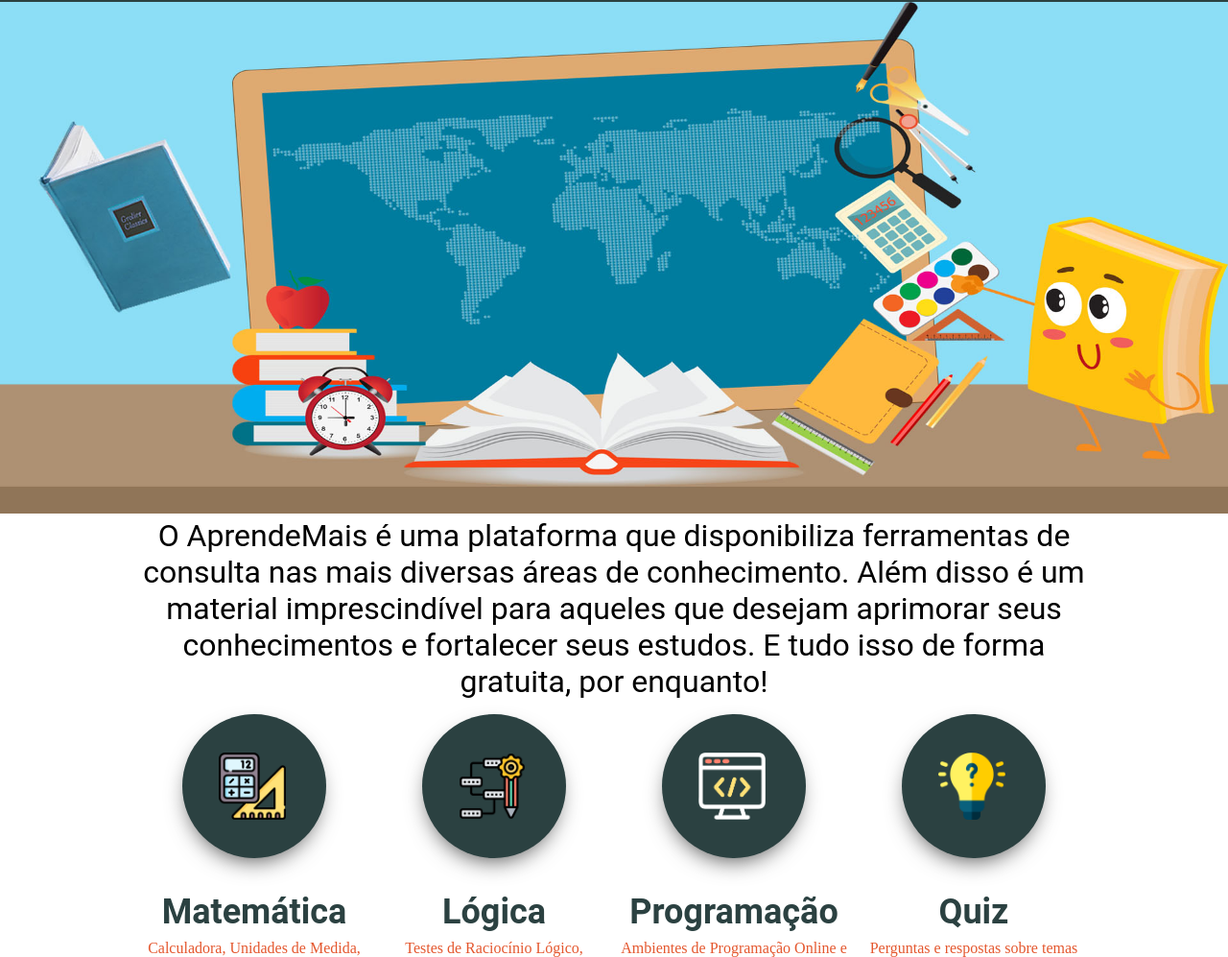
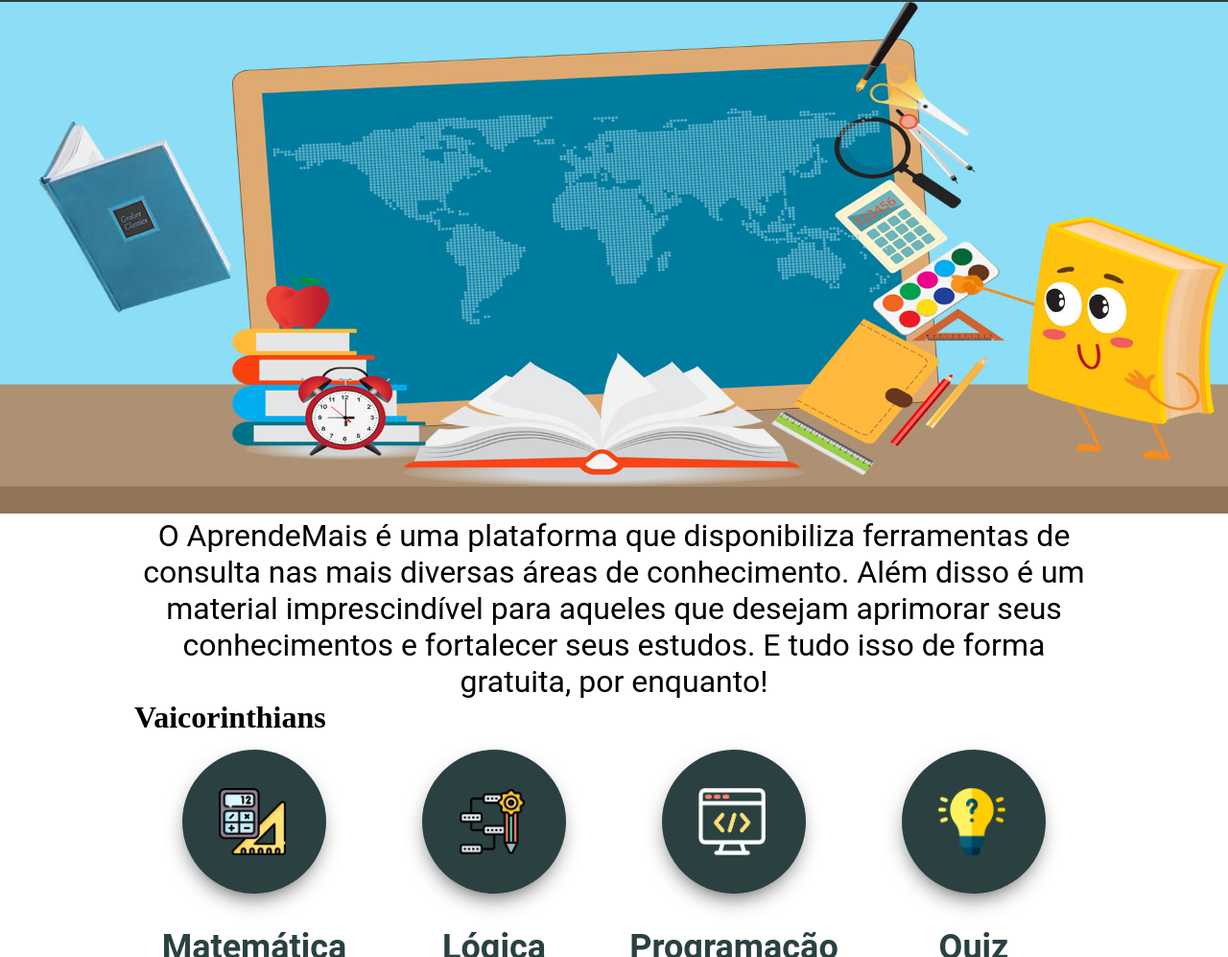
Before and after one commit to matheuspcv13/AprendaMais-Matheus, a plain HTML site: page index.html in a window 1280 px wide. Shown: the part 103-1100 px from the top of the page at 96% size. Drawn offline with Linux system fonts and the light colour scheme.

Commit message:
Atualização no h1

```diff
--- a/index.html
+++ b/index.html
@@ -18,6 +18,7 @@
 	<footer>
 		<div class="container">
 			<div class="text"><p>O AprendeMais é uma plataforma que disponibiliza ferramentas de consulta nas mais diversas áreas de conhecimento. Além disso é um material imprescindível para aqueles que desejam aprimorar seus conhecimentos e fortalecer seus estudos. E tudo isso de forma gratuita, por enquanto!</p></div>
+			<h1>Vaicorinthians</h1>
 			<div class="matriz">
 				<div class="matematica">
 					<a href="calculadora.html" class="circulo"><img src="img/icon1.png"></a>
```
